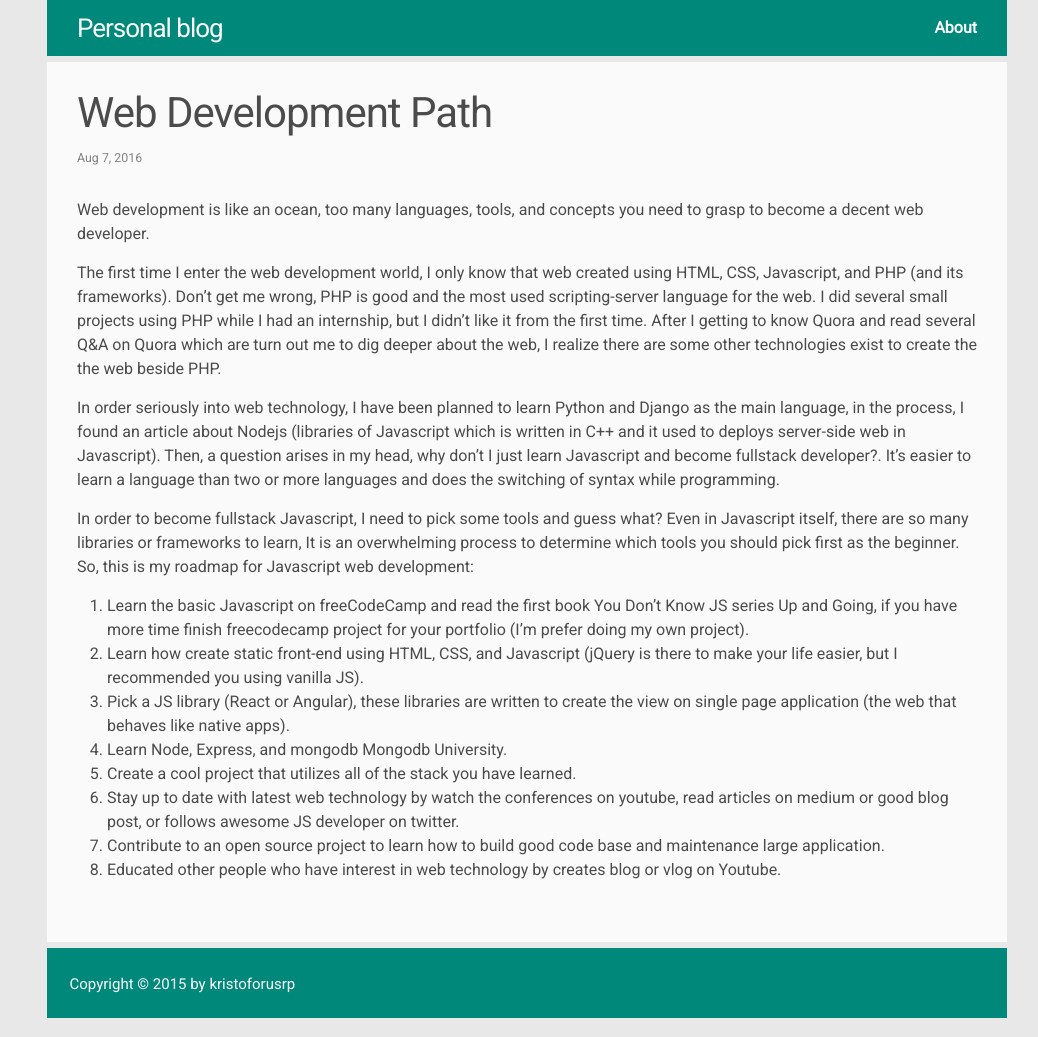
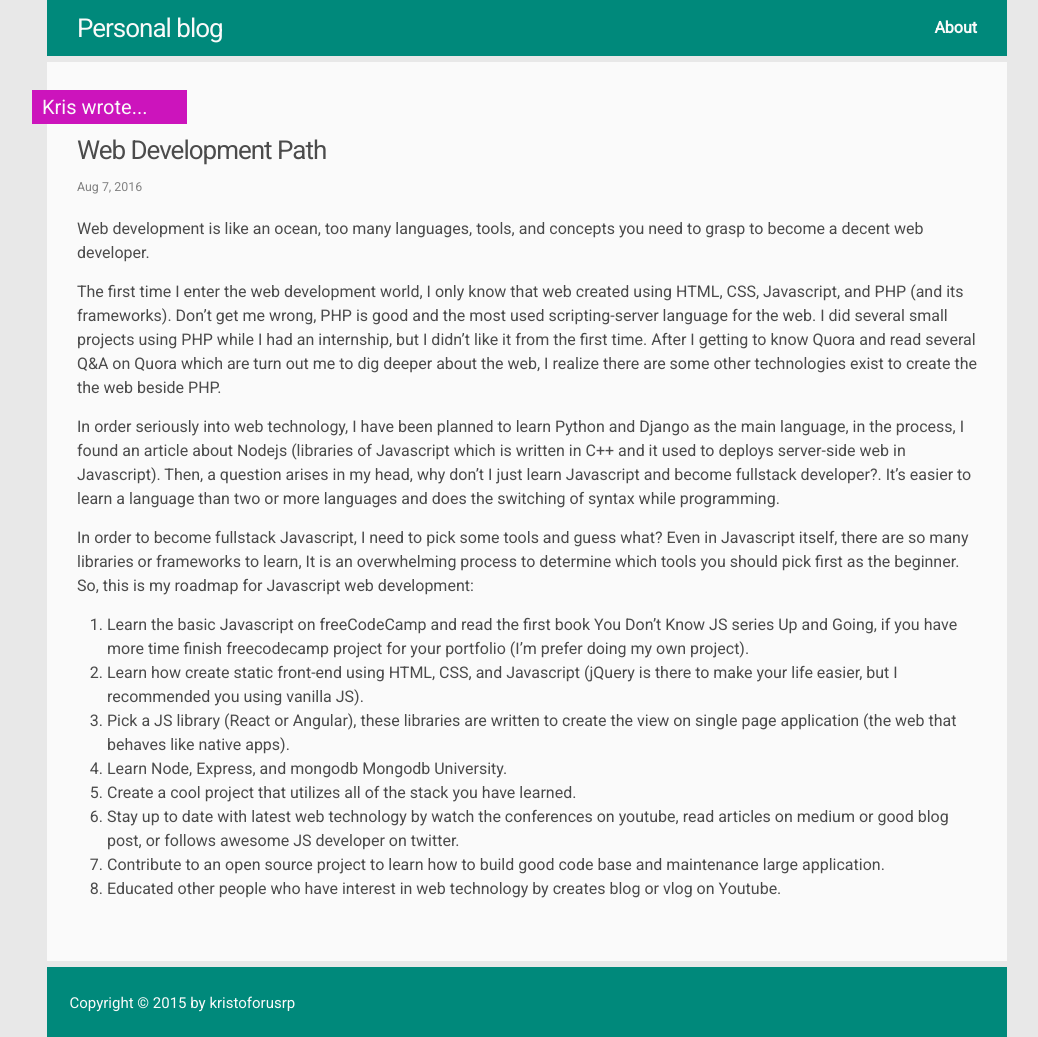
Before and after one commit to kru/kru.github.io, a Jekyll site: the page built from _posts/2016-08-07-web-development-path.markdown, in a window 1280 px wide. Shown: the whole page, without its empty margins (113-1151 px from the left). Built offline with Jekyll 4.4.1, drawn with Linux system fonts in a browser that asks for light colours.

Commit message:
Add some style to main.css

```diff
--- a/_layouts/post.html
+++ b/_layouts/post.html
@@ -4,6 +4,7 @@ layout: default
 <article class="post" itemscope itemtype="http://schema.org/BlogPosting">
 
   <header class="post-header">
+  <h1 class="page-heading">Kris wrote...</h1>
     <h1 class="post-title" itemprop="name headline">{{ page.title }}</h1>
     <p class="post-meta"><time datetime="{{ page.date | date_to_xmlschema }}" itemprop="datePublished">{{ page.date | date: "%b %-d, %Y" }}</time>{% if page.author %} • <span itemprop="author" itemscope itemtype="http://schema.org/Person"><span itemprop="name">{{ page.author }}</span></span>{% endif %}</p>
   </header>
--- a/_sass/_layout.scss
+++ b/_sass/_layout.scss
@@ -203,11 +203,10 @@ footer .wrapper {
 .page-heading {
     font-size: 20px;
     display: inline;
-    margin: 5px 40px 5px -30px;
+    margin: 5px 40px 5px -45px;
     padding: 5px 40px 5px 10px;
-    background-color: $blue-color;
+    background-color: $pink-color;
     color: $background-color;
-    border-top-right-radius: 15px;
 }
 
 .post-list {
@@ -223,6 +222,8 @@ footer .wrapper {
     font-size: $small-font-size;
     color: $grey-color;
     padding-right: 10px;
+    font-size: 12.4px;
+    color: #828282;
 }
 
 h2 .post-link {
@@ -240,13 +241,16 @@ h2 .post-link {
  * Posts
  */
 .post-header {
-    margin-bottom: $spacing-unit;
+    margin-bottom: $spacing-unit - 10;
 }
 
 .post-title {
-    font-size: 42px;
+    font-size: 26px;
     letter-spacing: -1px;
     line-height: 1;
+    text-align: right;
+    text-align: left;
+    margin-top: 15px;
 
     @include media-query($on-laptop) {
         font-size: 36px;
--- a/css/main.scss
+++ b/css/main.scss
@@ -18,6 +18,7 @@ $text-color:       rgba(0, 0, 0, 0.7);
 $background-color: #fafafa;
 $brand-color:      #03a9f4;
 
+$pink-color:	   #CC14BC;
 $grey-color:       #828282;
 $green-color:	   #00897B;
 $blue-color:	   #00B3FF;
```
